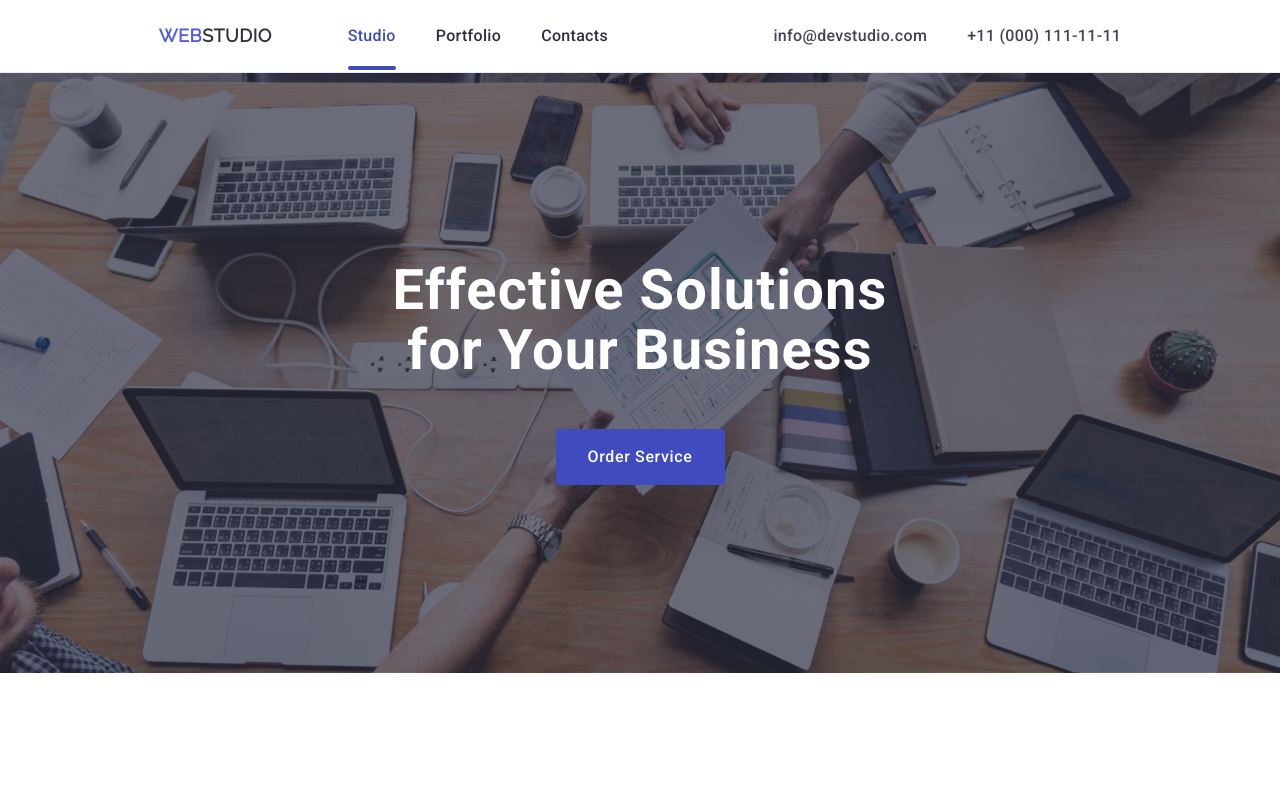
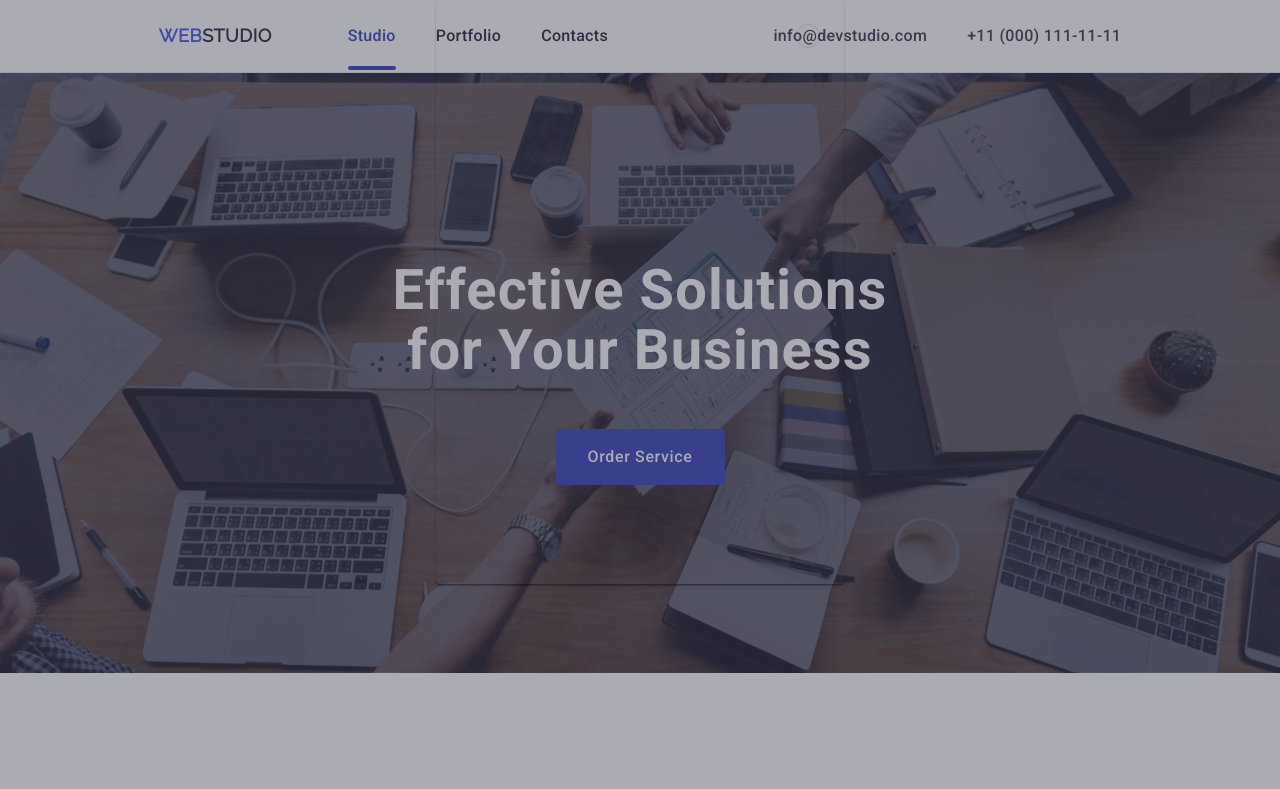
Before and after one commit to shanepai-14/goit-markup-hw-05, a plain HTML site: page index.html in a window 1280 px wide. Both pictures are taken after a click on the button "Order Service". Shown: the top 789 px of the page. Drawn offline with nearby package versions, Linux system fonts and the light colour scheme.

Commit message:
Update styles.css

```diff
--- a/css/styles.css
+++ b/css/styles.css
@@ -493,3 +493,49 @@ img {
 .sfive-icons {
   fill: currentColor;
 }
+.backdrop {
+  width: 100vw;
+  height: 100vh;
+  background-color: rgba(46, 47, 66, 0.4);
+  position: fixed;
+  top: 0;
+  left: 0;
+}
+
+.close-button {
+  width: 24px;
+  height: 24px;
+  position: absolute;
+  right: 24px;
+  top: 24px;
+  display: flex;
+  align-items: center;
+  justify-content: center;
+  border-radius: 50%;
+  border: 1px solid rgba(0, 0, 0, 0.1);
+  background-color: var(--cornflower);
+  cursor: pointer;
+}
+
+.close-icons {
+  display: flex;
+  align-items: center;
+  justify-content: center;
+  fill: var(--navy);
+}
+
+.modal {
+  width: 408px;
+  height: 584px;
+  background-color: var(--dairy);
+  border-radius: 4px;
+  padding: 24px;
+  box-shadow: 0px 2px 1px 0px rgba(0, 0, 0, 0.2),
+    0px 1px 3px 0px rgba(0, 0, 0, 0.12), 0px 1px 1px 0px rgba(0, 0, 0, 0.14);
+  position: relative;
+}
+
+.is-hidden {
+  opacity: 0;
+  pointer-events: none;
+}
```
